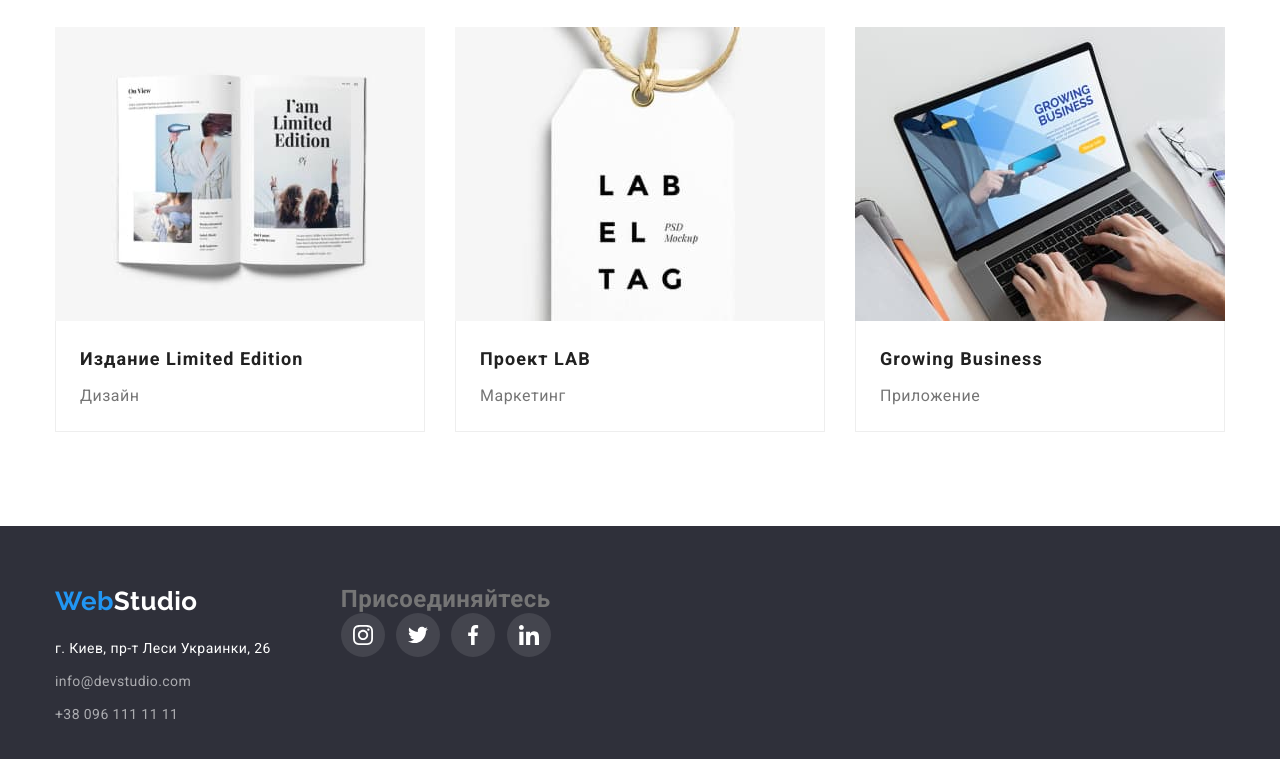
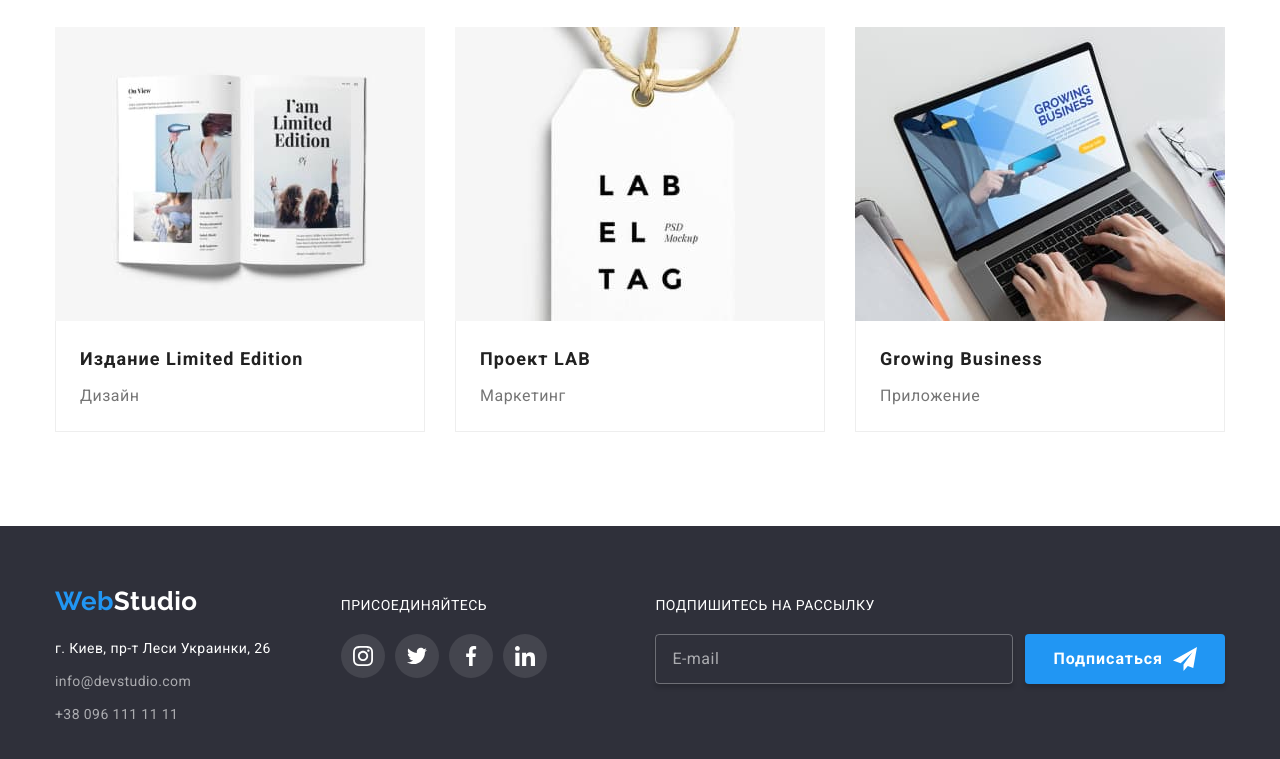
Before and after one commit to Oleksandr2891/goit-markup-hw-08, a plain HTML site: page portfolio.html in a window 1280 px wide. Shown: the part 1106-1865 px from the top of the page. Drawn offline with nearby package versions, Linux system fonts and the light colour scheme.

Commit message:
Последняя финальная версия

```diff
--- a/portfolio.html
+++ b/portfolio.html
@@ -244,7 +244,7 @@
           </address>
         </div>
         <div class="footer-social">
-          <h2>Присоединяйтесь</h2>
+          <p class="footer-action">Присоединяйтесь</p>
           <ul class="social-list list">
             <li class="social-list-item">
               <a href="" class="footer-social-list-link">
@@ -276,6 +276,20 @@
             </li>
           </ul>
         </div>
+        <div class="footer-subscription">
+          <p class="footer-action">Подпишитесь на рассылку</p>
+          <form action="#" class="subscription-form">
+            <label class="subscription-form-field">
+                <span class="subscription-form-input-wrapper">
+                    <input type="email" name="user-email" class="subscription-form-input" placeholder="E-mail" required>
+                </span>
+            </label>
+            <button type="submit" class="subscription-form-btn">Подписаться<svg class="footer-subscription-list-icon">
+                <use href="./img/sprite/icon.svg#icon-icon-send"></use>
+              </svg>
+            </button>
+        </form>
+        </div>
       </div>
     </footer>
     <script src="./js/modal.js"></script>
```
